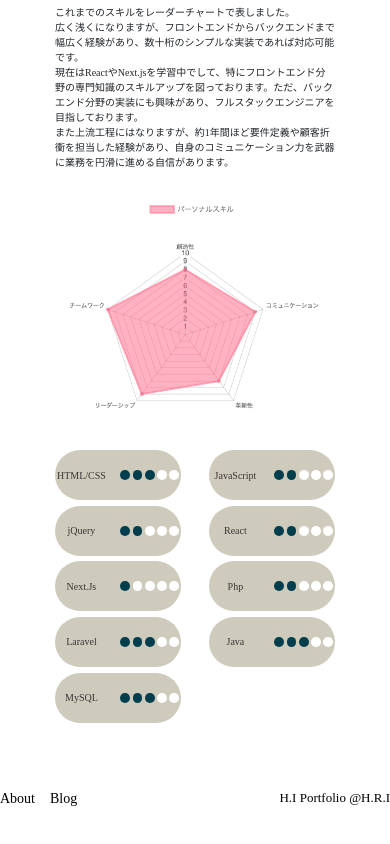
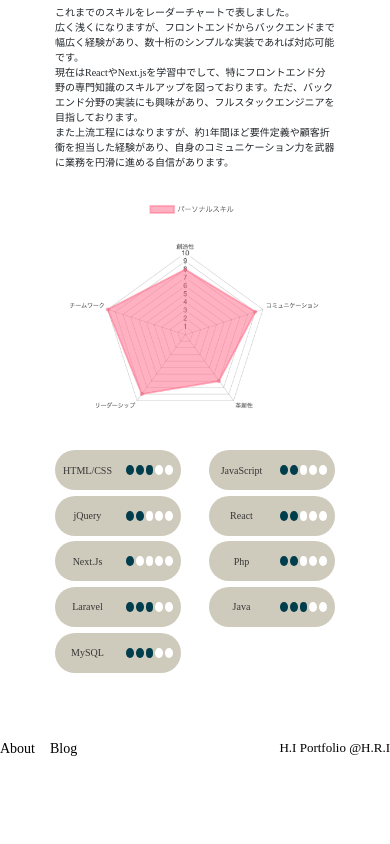
Before and after one commit to Hironori-ishikawa/react-bootstrap-portfolio, a React (Create React App) app: page / in a window 390 px wide. Shown: the part 1206-2050 px from the top of the page. After the commit the page ends 2024 px from the top, so only its background shows below. Built offline with nearby package versions, Linux system fonts and the light colour scheme.

Commit message:
fix24/7/19

```diff
--- a/src/App.css
+++ b/src/App.css
@@ -303,6 +303,7 @@ img {
   .dots {
     width: 50%;
     display: flex;
+  }
 
   .dot {
     width: 12px;
@@ -314,7 +315,6 @@ img {
 
   .green {
     background-color: #003D4D;
-    }
   }
 }
 
@@ -660,10 +660,10 @@ img {
     border-radius: 50px;
     background-color: #CECBBC;
     display: flex;
-    justify-content: space-between;
+    justify-content: space-around;
     align-items: center;
     margin-bottom: 2%;
-    height: 50px;
+    height: 40px;
 
     p {
       font-size: 10px;
@@ -674,7 +674,7 @@ img {
     }
 
     .dots {
-      width: 50%;
+      width: 40%;
       display: flex;
 
       .dot {
```
Lines whose indentation alone changed are shown as unchanged.
